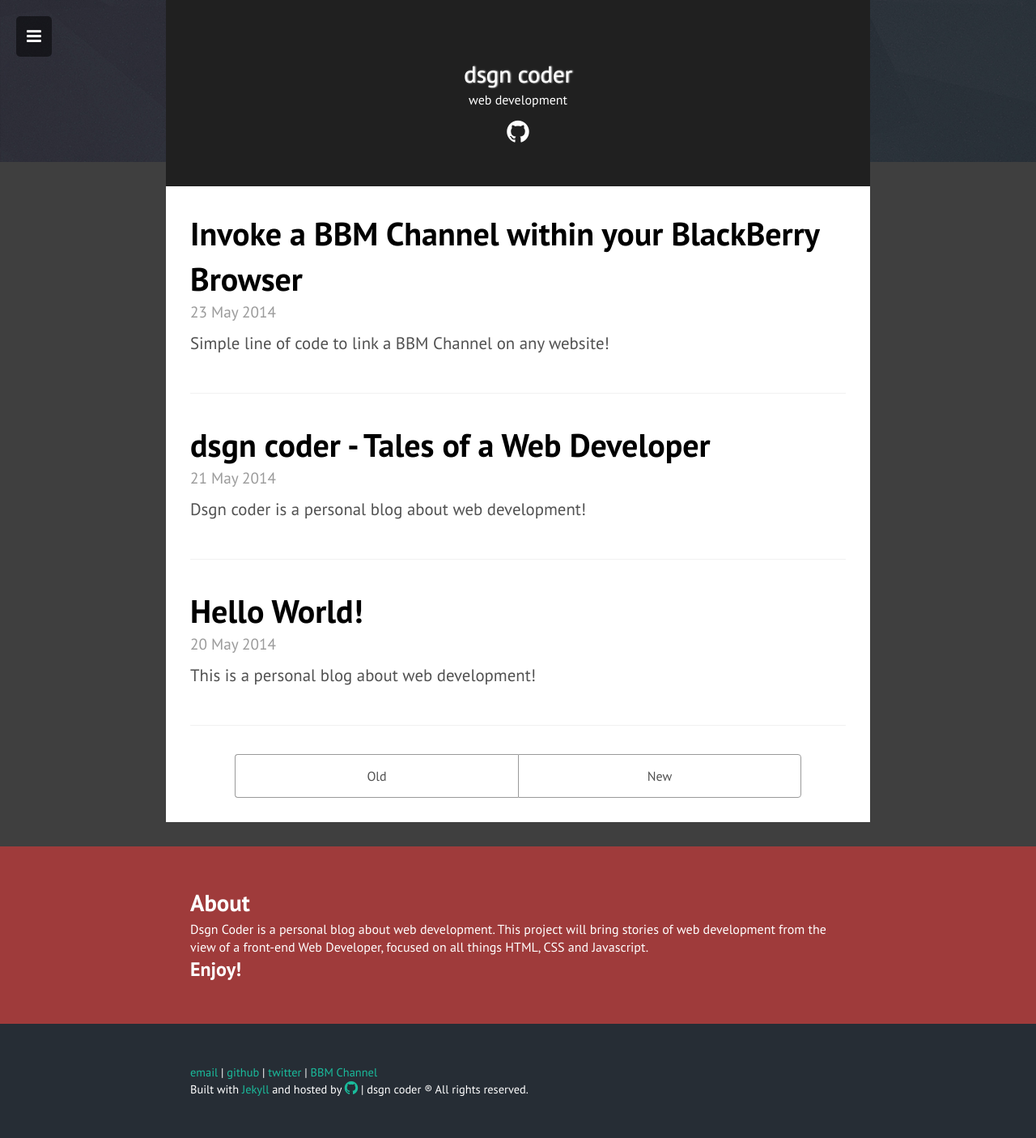
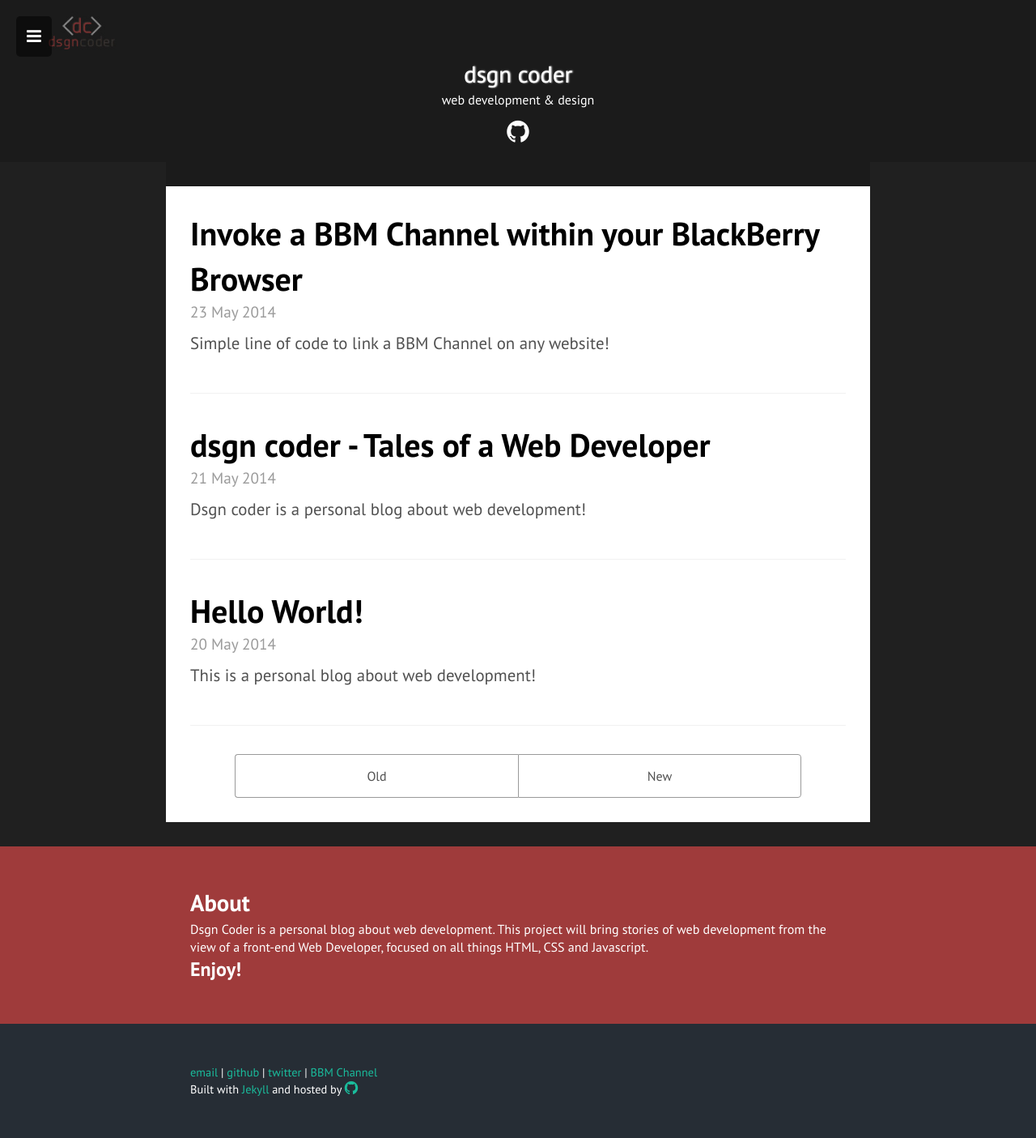
Before and after one commit to quenquen/quenquen.github.io, a Jekyll site: the page built from index.html, in a window 1280 px wide. Shown: the whole page at 81% size. Built offline with Jekyll 4.4.1, drawn with Linux system fonts in a browser that asks for light colours; nearby versions of some CDN libraries; the list of posts is cut into pages by our own code.

Commit message:
CSS Adjustments
CSS Adjustments

```diff
--- a/_includes/footer.html
+++ b/_includes/footer.html
@@ -13,7 +13,7 @@
 				   <a href="http://github.com/quenquen" target="_blank">github</a> |
 				   <a href="http://twitter.com/dsgncoder" target="_blank">twitter</a> |
                    <a href="bbmc:C003CC5EB">BBM Channel</a></p>
-				<p class="rights">Built with <a href="http://www.jekyllrb.com" target="_blank">Jekyll</a> and hosted by <a href="http://pages.github.com" target="_blank"><i class="fa fa-github" title="Follow on Github"></i></a> | dsgn&nbsp;coder &reg;&nbsp;All&nbsp;rights&nbsp;reserved.</p>
+				<p class="rights">Built with <a href="http://www.jekyllrb.com" target="_blank">Jekyll</a> and hosted by <a href="http://pages.github.com" target="_blank"><i class="fa fa-github" title="Follow on Github"></i></a></p>
             </div>
 
         </footer>
--- a/_includes/header.html
+++ b/_includes/header.html
@@ -133,8 +133,8 @@
                     <h1>
                     <span itemprop="name"><a href="/index.html">dsgn coder</a></span>
                     </h1>
-                    <p itemprop="headline">web development</p>
-                    <p class="social-media"><a href="https://github.com/quenquen/quenquen.github.io" itemprop="url"><i class="fa fa-github" title="Acompanhe no Github"></i></a></p>
+                    <p itemprop="headline">web development &amp; design</p>
+                    <p class="social-media"><a href="https://github.com/quenquen/" itemprop="url"><i class="fa fa-github" title="Follow on Github"></i></a></p>
 
                 </div>
 
```
Also changed, not shown: assets/css/style.min.css, assets/img/background.jpg.
